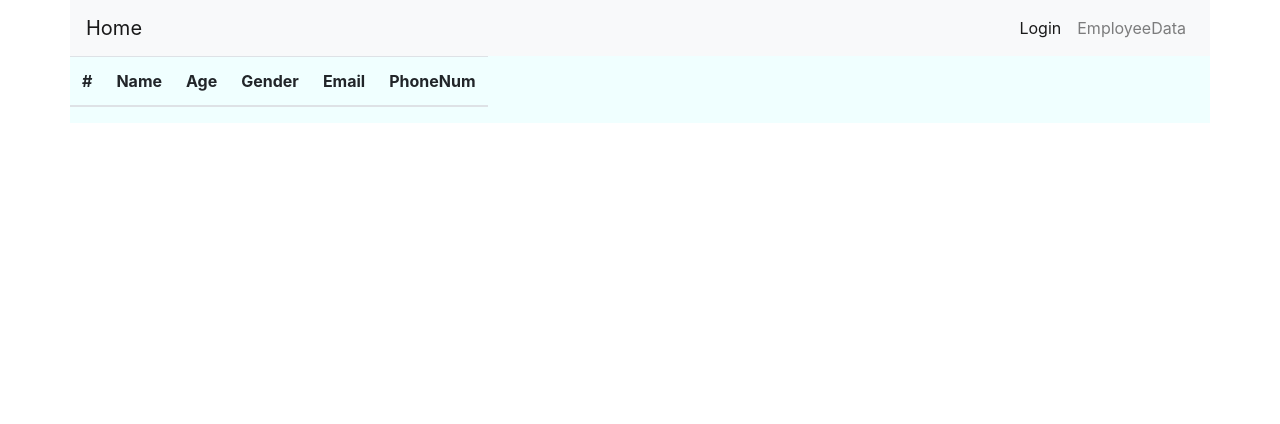
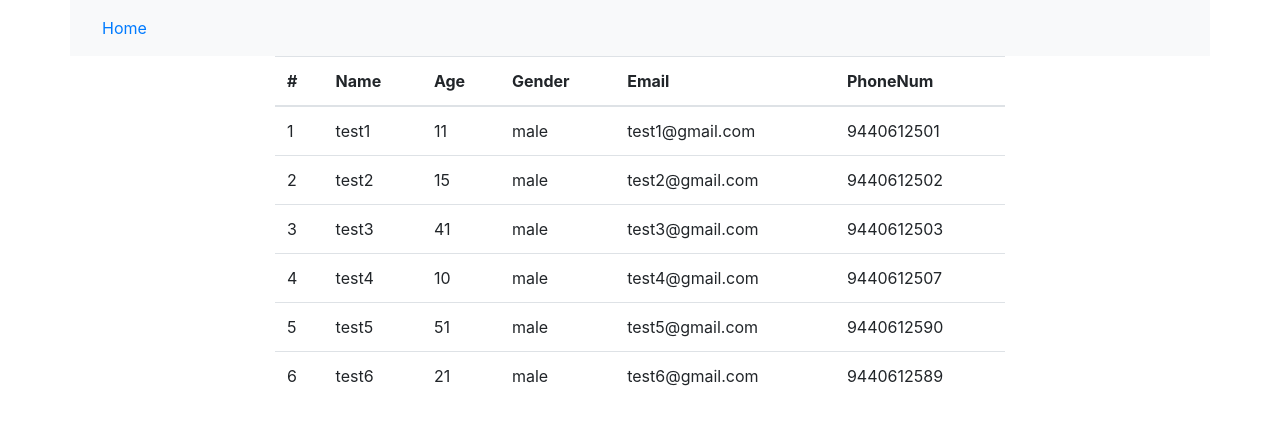
Before and after one commit to Shankar199221/Employee, a React (Create React App) app: page /employeedata in a window 1280 px wide. Shown: the top 424 px of the page. Built offline with nearby package versions, Linux system fonts and the light colour scheme; data requests are answered from the project's data file.

Commit message:
fecting properly

```diff
--- a/package.json
+++ b/package.json
@@ -10,6 +10,7 @@
     "react": "^16.13.1",
     "react-bootstrap": "^1.0.1",
     "react-dom": "^16.13.1",
+    "react-hook-form": "^5.7.2",
     "react-redux": "^7.2.0",
     "react-router-dom": "^5.2.0",
     "react-scripts": "3.4.1",
--- a/src/App.js
+++ b/src/App.js
@@ -5,20 +5,27 @@ import {BrowserRouter as Router,Route,Switch} from 'react-router-dom'
 import Login from './component/Login';
 import EmployeeData from './component/EmployeeData';
 
+
 function App() {
   return (
     <Router>
         <>
-        <div className="container app ">
+        <div className="container ">
             <div className="row">
                 <Navbar />
+
             </div>
             <div className="row">
+              <div className="col-2"></div>
+              <div className="col-8">
+                    <Switch>
+                      <Route path="/" exact component={Login} />
+                      <Route path="/employeedata" component={EmployeeData} />
+                    </Switch>
+              </div>
+              <div className="col-2"></div>
 
-              <Switch>
-                <Route path="/login" component={Login} />
-                <Route path="/employeedata" component={EmployeeData} />
-              </Switch>
+
             </div>
 
           </div>
--- a/src/component/EmployeeData.js
+++ b/src/component/EmployeeData.js
@@ -5,7 +5,7 @@ import Table from 'react-bootstrap/Table'
 
 function EmployeeData() {
 
-    const [data,setData]= useState()
+
 
     const empData =useSelector(state => state.empData)
     const dispatch = useDispatch()
@@ -14,9 +14,9 @@ function EmployeeData() {
 
      useEffect(()=>{
          getData()
-         setData(empData.employeeData)
+
      },[])
-    console.log(data)
+    console.log(empData.employeeData)
 
 
     return (
@@ -35,9 +35,9 @@ function EmployeeData() {
                 </tr>
             </thead>
             <tbody>
-               {data&&  data.map((item)=>{
-       return  <tr key={item.id}>
-                    <td>1</td>
+               {empData.employeeData &&  empData.employeeData.map((item)=>{
+                 return  <tr key={item.id}>
+                    <td>{item.id}</td>
                     <td>{item.name}</td>
                     <td>{item.age}</td>
                     <td>{item.gender}</td>
--- a/src/component/Login.js
+++ b/src/component/Login.js
@@ -1,12 +1,14 @@
 import React,{useEffect,useState} from 'react'
 import {useSelector, useDispatch} from 'react-redux'
 import fetchLoginData from '../action/fetchLoginData'
+import {useForm} from 'react-hook-form';
 
 function Login() {
 
    const [email,setEmail]= useState('')
    const [password,setPassword]= useState('')
-//    const [emp,setEmp]= useState()
+   const { register,errors } = useForm();
+
 
     const loginData =useSelector(state => state.loginData)
     const dispatch = useDispatch()
@@ -26,7 +28,8 @@ function Login() {
 
        if(email === loginData.loginData.username && password ===  loginData.loginData.password ){
            console.log('Valid User data')
-           window.location.href = "/employeedata"
+        window.location.href = "/employeedata"
+
 
        }else console.log('please enter volid data')
 
@@ -34,15 +37,17 @@ function Login() {
    }
     return (
         <div >
-           <form onSubmit={handleSubmit} className="ml-5 border  p-3">
+           <form onSubmit={handleSubmit} className="ml-3  p-3">
             <div className="form-group">
+                <h1>Login Form</h1>
                 <label >Email :</label>
-                <input type="email" value={email} className="form-control" onChange={(e)=>setEmail(e.target.value)}  aria-describedby="emailHelp" />
-
+                <input type="email" value={email} name="email" className="form-control" onChange={(e)=>setEmail(e.target.value)}  aria-describedby="emailHelp"   ref={register({ required: true })}  />
+                {errors.email && <span>This field is required</span>}
             </div>
             <div className="form-group">
                 <label >Password</label>
-                <input type="password" value={password} className="form-control" onChange={(e)=>setPassword(e.target.value)} />
+                <input type="password" value={password} name="password" className="form-control" onChange={(e)=>setPassword(e.target.value)}   ref={register({ required: true })}  />
+                {errors.password && <span>This field is required</span>}
             </div>
 
             <button type="submit" className="btn btn-primary">Submit</button>
--- a/src/component/Navbar.js
+++ b/src/component/Navbar.js
@@ -5,19 +5,19 @@ function Navbar() {
     return (
         <div className="container-fluid p-0">
            <nav class="navbar navbar-expand-lg navbar-light bg-light">
-            <a class="navbar-brand" href="#">Home</a>
+           <Link class="nav-link" to='/'>Home </Link>
             <button class="navbar-toggler" type="button" data-toggle="collapse" data-target="#navbarSupportedContent" aria-controls="navbarSupportedContent" aria-expanded="false" aria-label="Toggle navigation">
                 <span class="navbar-toggler-icon"></span>
             </button>
 
                 <div class="collapse navbar-collapse" id="navbarSupportedContent">
                     <ul class="navbar-nav ml-auto">
-                    <li class="nav-item active">
+                    {/* <li class="nav-item active">
                         <Link class="nav-link" to='/login'>Login </Link>
-                    </li>
-                    <li class="nav-item">
+                    </li> */}
+                    {/* <li class="nav-item">
                         <Link class="nav-link" to='/employeedata'>EmployeeData</Link>
-                    </li>
+                    </li> */}
                     </ul>
                 </div>
             </nav>
```
Also changed, not shown: 1 other file (tests, documents, lock files or other folders).
